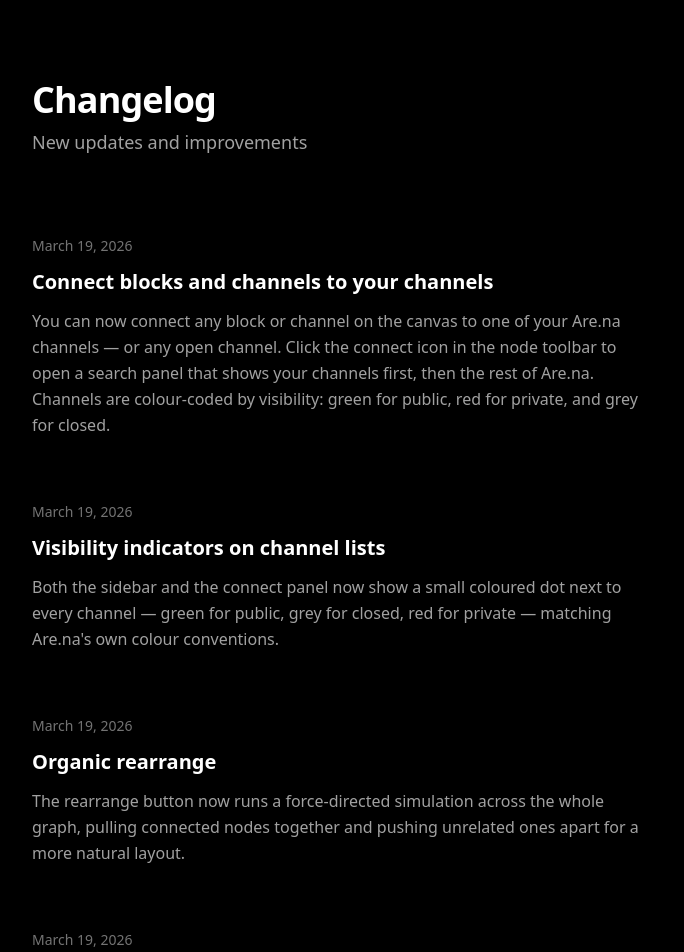
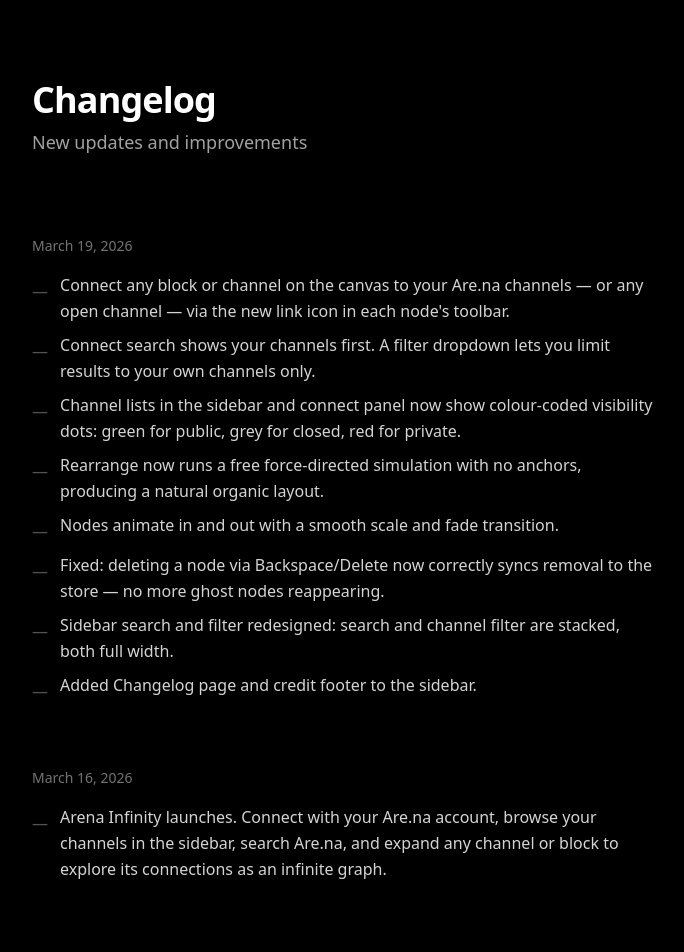
Before and after one commit to ravivasavan/arena-infinity, a Next.js app: page /changelog in a window 1280 px wide. Shown: the top 952 px of the page, without its empty margins (296-980 px from the left). Built offline with nearby package versions, Linux system fonts and the light colour scheme.

Commit message:
Changelog: daily digest format, all March 19 updates grouped

```diff
--- a/src/app/changelog/page.tsx
+++ b/src/app/changelog/page.tsx
@@ -5,62 +5,29 @@
   description: "New updates and improvements to Arena Infinity",
 };
 
-interface Entry {
+interface DayEntry {
   date: string;
-  title: string;
-  description: string;
+  updates: string[];
 }
 
-interface Group {
-  date: string;
-  entries: Entry[];
-}
-
-const changelog: Group[] = [
+const changelog: DayEntry[] = [
   {
     date: "March 19, 2026",
-    entries: [
-      {
-        date: "March 19, 2026",
-        title: "Connect blocks and channels to your channels",
-        description:
-          "You can now connect any block or channel on the canvas to one of your Are.na channels — or any open channel. Click the connect icon in the node toolbar to open a search panel that shows your channels first, then the rest of Are.na. Channels are colour-coded by visibility: green for public, red for private, and grey for closed.",
-      },
-      {
-        date: "March 19, 2026",
-        title: "Visibility indicators on channel lists",
-        description:
-          "Both the sidebar and the connect panel now show a small coloured dot next to every channel — green for public, grey for closed, red for private — matching Are.na's own colour conventions.",
-      },
-      {
-        date: "March 19, 2026",
-        title: "Organic rearrange",
-        description:
-          "The rearrange button now runs a force-directed simulation across the whole graph, pulling connected nodes together and pushing unrelated ones apart for a more natural layout.",
-      },
-      {
-        date: "March 19, 2026",
-        title: "Tree layout with animated transitions",
-        description:
-          "Nodes animate in and out with a smooth scale and fade when added or removed from the canvas. A dagre-powered hierarchical layout was added and is available via the rearrange button.",
-      },
-      {
-        date: "March 19, 2026",
-        title: "Ghost node fix",
-        description:
-          "Pressing Backspace or Delete to remove a node now correctly syncs the removal back to the store, so nodes no longer reappear after being deleted.",
-      },
+    updates: [
+      "Connect any block or channel on the canvas to your Are.na channels — or any open channel — via the new link icon in each node's toolbar.",
+      "Connect search shows your channels first. A filter dropdown lets you limit results to your own channels only.",
+      "Channel lists in the sidebar and connect panel now show colour-coded visibility dots: green for public, grey for closed, red for private.",
+      "Rearrange now runs a free force-directed simulation with no anchors, producing a natural organic layout.",
+      "Nodes animate in and out with a smooth scale and fade transition.",
+      "Fixed: deleting a node via Backspace/Delete now correctly syncs removal to the store — no more ghost nodes reappearing.",
+      "Sidebar search and filter redesigned: search and channel filter are stacked, both full width.",
+      "Added Changelog page and credit footer to the sidebar.",
     ],
   },
   {
     date: "March 16, 2026",
-    entries: [
-      {
-        date: "March 16, 2026",
-        title: "Arena Infinity launches",
-        description:
-          "An infinite canvas for exploring Are.na. Connect with your Are.na account, browse your channels in the sidebar, search Are.na, and expand any channel or block to see its connections as an interactive graph.",
-      },
+    updates: [
+      "Arena Infinity launches. Connect with your Are.na account, browse your channels in the sidebar, search Are.na, and expand any channel or block to explore its connections as an infinite graph.",
     ],
   },
 ];
@@ -77,15 +44,19 @@
 
         {/* Entries */}
         <div className="space-y-16">
-          {changelog.map((group) =>
-            group.entries.map((entry, i) => (
-              <article key={`${group.date}-${i}`} className="group">
-                <p className="text-sm text-neutral-500 mb-3">{entry.date}</p>
-                <h2 className="text-xl font-semibold text-white mb-3">{entry.title}</h2>
-                <p className="text-neutral-400 leading-relaxed">{entry.description}</p>
-              </article>
-            ))
-          )}
+          {changelog.map((entry) => (
+            <article key={entry.date}>
+              <p className="text-sm text-neutral-500 mb-4">{entry.date}</p>
+              <ul className="space-y-2">
+                {entry.updates.map((update, i) => (
+                  <li key={i} className="flex gap-3 text-neutral-300 leading-relaxed">
+                    <span className="text-neutral-600 mt-1.5 flex-shrink-0">—</span>
+                    <span>{update}</span>
+                  </li>
+                ))}
+              </ul>
+            </article>
+          ))}
         </div>
 
         {/* Footer */}
```
